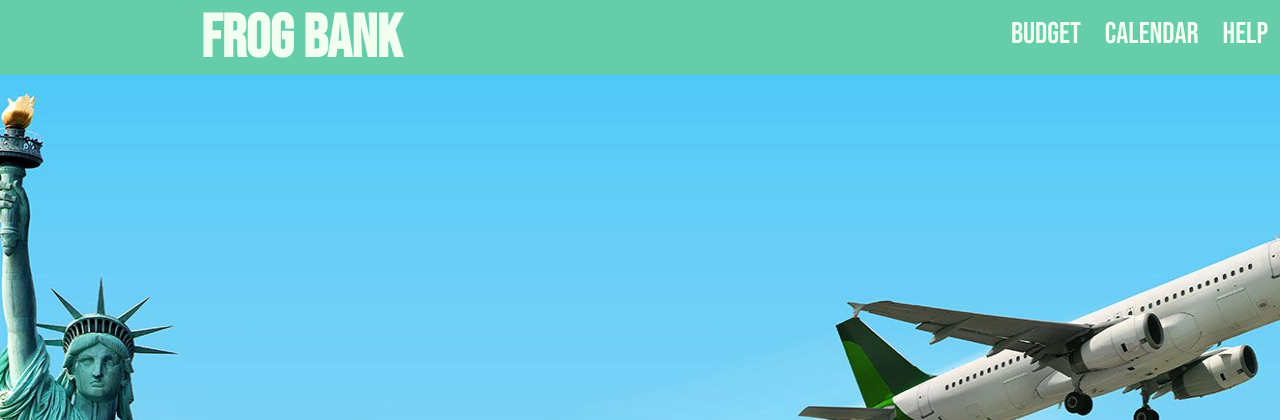
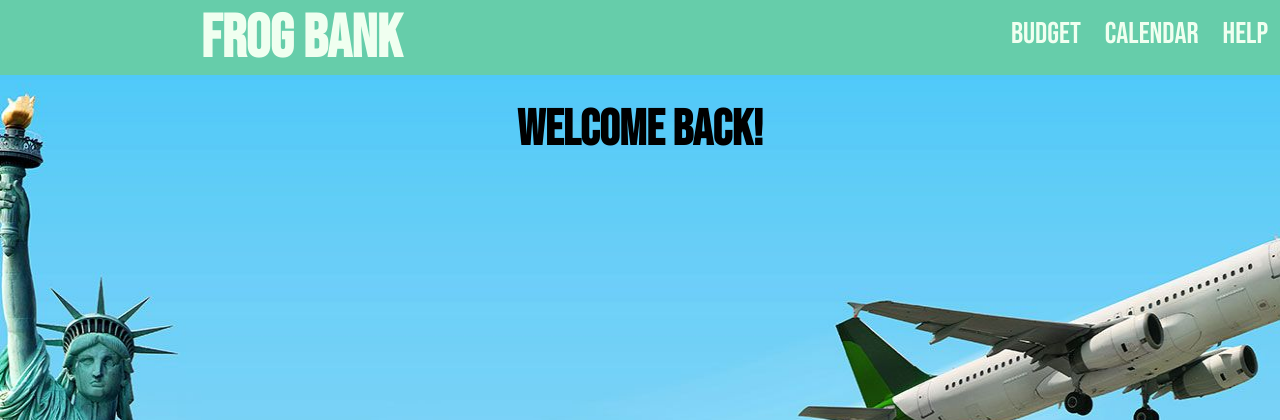
Before and after one commit to chadweezy/Frog-Bank, a PHP site: page /user.html in a window 1280 px wide. Shown: the top 420 px of the page. Run offline with PHP 8.4, Linux system fonts and the light colour scheme; some web fonts are replaced.

Commit message:
style change

```diff
--- a/frogb/User.css
+++ b/frogb/User.css
@@ -60,3 +60,9 @@ li a {
     margin-left: 189px;
     margin-top: 15px;
 }
+h2{
+    margin-top: 100px;
+    text-align: center;
+    font-size: 50px;
+    font-family: 'Bebas Neue';
+}
--- a/frogb/user.html
+++ b/frogb/user.html
@@ -20,5 +20,6 @@
       </ul>
     </div>
   </div>
+  <h2>Welcome Back!</h2>
 </body>
 </html>
```
